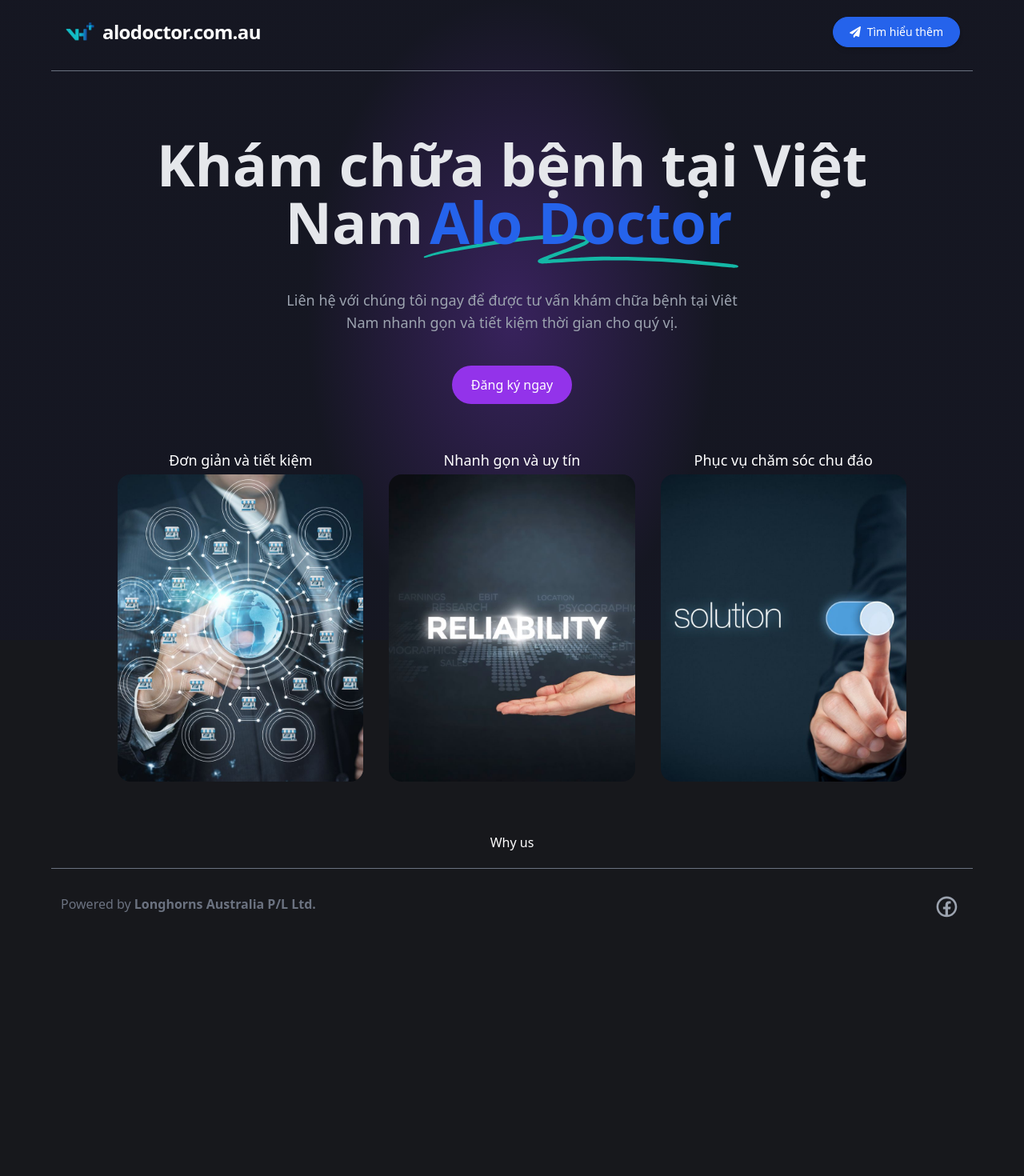
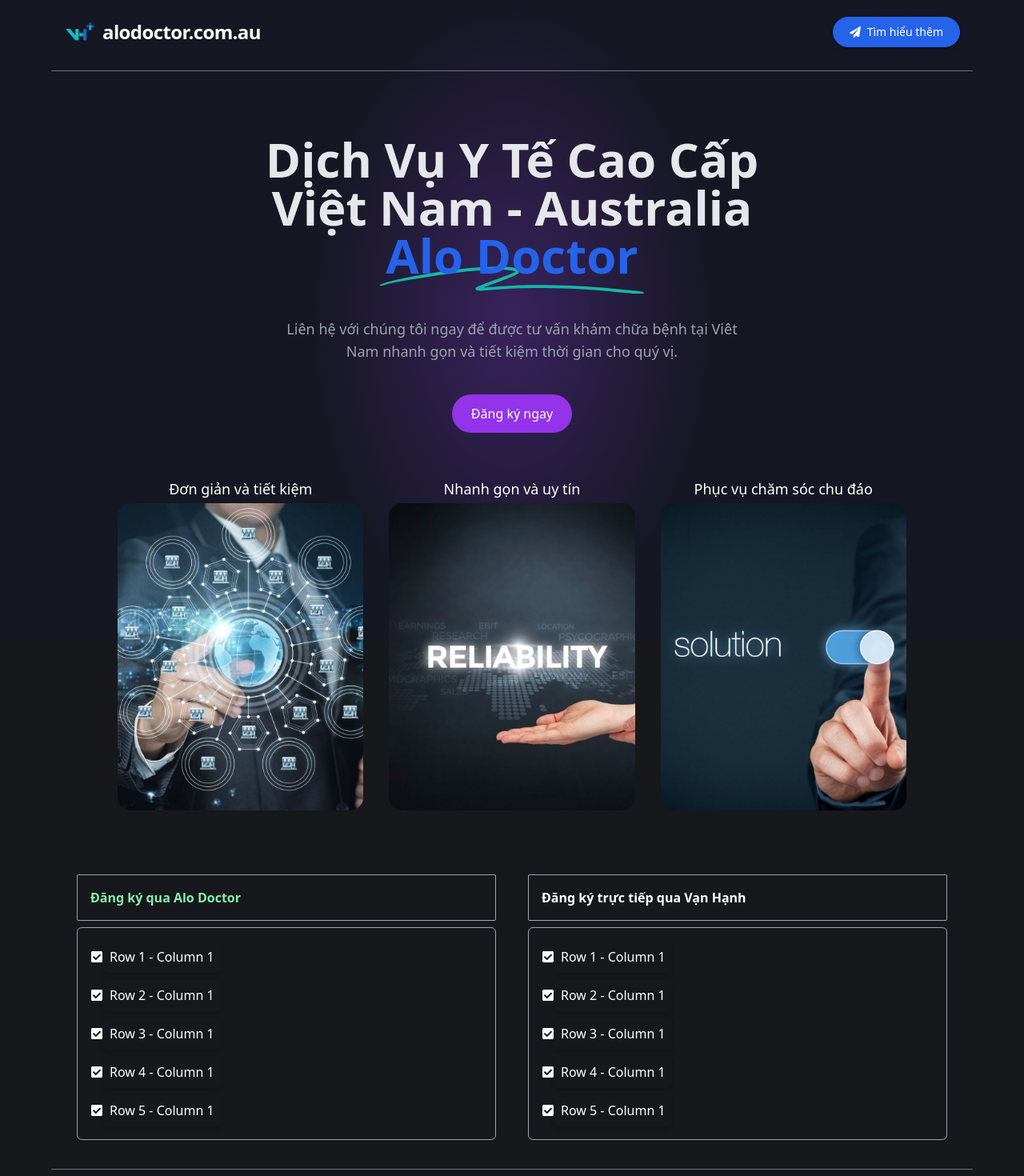
Before and after one commit to nddung2812/AloDoctor, a Next.js app: page / in a window 1280 px wide. Shown: the top 1470 px of the page at 80% size. Before the commit the page ends 1173 px from the top, so only its background shows below. Built offline with nearby package versions, Linux system fonts and the light colour scheme.

Commit message:
add table"

```diff
--- a/app/page.tsx
+++ b/app/page.tsx
@@ -10,8 +10,8 @@
     <div className="flex max-w-6xl mx-auto flex-col items-center justify-center py-2 min-h-screen">
       <Header />
       <main className="flex flex-1 w-full flex-col items-center justify-center text-center px-4 sm:mt-20 mt-20 background-gradient">
-        <h1 className="mx-auto max-w-5xl font-display text-5xl font-bold tracking-normal text-gray-200 sm:text-7xl">
-          Khám chữa bệnh tại Việt Nam
+        <h1 className="mx-auto max-w-3xl font-display text-3xl font-bold tracking-normal text-gray-200 sm:text-6xl">
+          Dịch Vụ Y Tế Cao Cấp<br /> Việt Nam - Australia <br />
           <span className="relative whitespace-nowrap text-blue-600">
             <SquigglyLines />
             <span className="relative mx-2">Alo Doctor</span>
--- a/components/WhyUs.tsx
+++ b/components/WhyUs.tsx
@@ -1,11 +1,53 @@
 import React from 'react';
+import { FaCheckSquare } from 'react-icons/fa';
 
-const WhyUs = () => {
-  return (
-    <div>
-      Why us
-    </div>
-  );
+interface TableRow {
+  column1: string;
+  // column2: string;
 }
 
-export default WhyUs;
+const ResponsiveTable: React.FC = () => {
+  // Sample data for the table
+  const rows1: TableRow[] = Array.from({ length: 5 }, (_, index) => ({
+    column1: `Row ${index + 1} - Column 1`,
+  }));
+
+  const rows2: TableRow[] = Array.from({ length: 5 }, (_, index) => ({
+    column1: `Row ${index + 1} - Column 1`,
+  }));
+
+  return (
+    <div className="container grid grid-cols-1 md:grid-cols-2 gap-2 ">
+      <div className="text-left font-medium p-4 rounded-sm">
+        <h2 className="text-green-300 rounded-sm font-bold border border-gray-400 p-4">Đăng ký qua Alo Doctor</h2>
+        <div className="grid grid-cols-1 md:grid-cols-1 gap-2 mt-2 rounded-md border border-gray-400 p-4">
+        {rows1.map((row, index) => (
+          <React.Fragment key={index}>
+            <div className='flex items-center'>
+
+            <FaCheckSquare color=''/>
+            <div className="p-2 shadow-md rounded-md">{row.column1}</div>
+            </div>
+          </React.Fragment>
+        ))}
+        </div>
+      </div>
+      <div className="text-left font-medium p-4 rounded-sm">
+        <h2 className="text-white rounded-sm font-bold border border-gray-400 p-4">Đăng ký trực tiếp qua Vạn Hạnh</h2>
+        <div className="grid grid-cols-1 md:grid-cols-1 gap-2 mt-2 rounded-md border border-gray-400 p-4">
+        {rows1.map((row, index) => (
+          <React.Fragment key={index}>
+            <div className='flex items-center'>
+
+            <FaCheckSquare color=''/>
+            <div className="p-2 shadow-md rounded-md">{row.column1}</div>
+            </div>
+          </React.Fragment>
+        ))}
+        </div>
+      </div>
+      </div>
+  );
+};
+
+export default ResponsiveTable;
```
